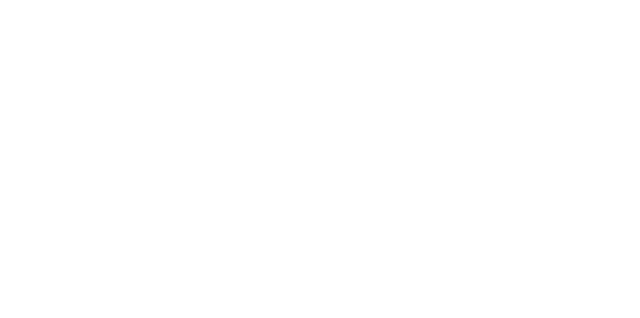
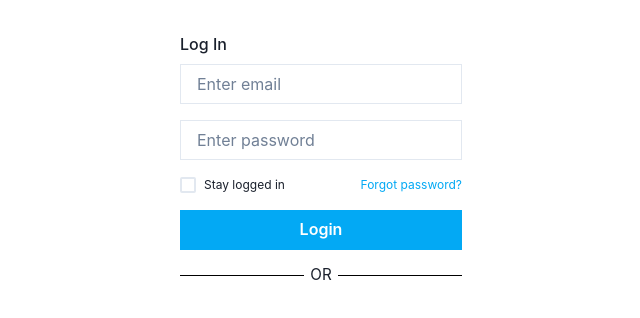
Before and after one commit to pallu2108/clammy-jeans-4153, a React (Vite) app in the folder admin/: page /login in a window 1280 px wide. Before the commit this address had no page. Shown: the top 318 px of the page, without its empty margins (319-959 px from the left). Built offline with nearby package versions, Linux system fonts and the light colour scheme.

Commit message:
Admin Updated

```diff
--- /dev/null
+++ b/admin/src/Pages/Login.tsx
@@ -0,0 +1,177 @@
+import React, { useState, useEffect, FormEvent, ChangeEvent } from "react";
+import { useNavigate } from "react-router-dom";
+import { useAppDispatch, useAppSelector } from "../features/hooks";
+import { login } from "../features/auth/authSlice";
+import loader from "../assets/loader.gif"
+import {
+  Alert,
+  AlertDescription,
+  AlertTitle,
+  Box,
+  Button,
+  Checkbox,
+  Flex,
+  FormLabel,
+  Image,
+  Input,
+  InputGroup,
+  InputRightAddon,
+  Stack,
+  StackDivider,
+  Text,
+} from "@chakra-ui/react";
+
+type credsProp = {
+  email: string;
+  password: string;
+};
+
+const Login = () => {
+  const isAuth = useAppSelector((store) => store.authSlice.isAuth);
+  const Auth = useAppSelector((store) => store.authSlice);
+  const [loginCreds, setLoginCreds] = useState<credsProp>({
+    email: "",
+    password: "",
+  });
+  const [changeType, setChangeType] = useState<boolean>(false);
+  const navigate = useNavigate();
+
+  const dispatch = useAppDispatch();
+
+  const hanldeChange = (e: ChangeEvent<HTMLInputElement>) => {
+    const { name, value } = e.target;
+    setLoginCreds({
+      ...loginCreds,
+      [name]: value,
+    });
+  };
+
+  const handleSubmit = (e: FormEvent<HTMLFormElement>) => {
+    e.preventDefault();
+    // if(loginCreds.password.length>=8){
+    //   setPasslen(true)
+    dispatch(login(loginCreds));
+    // }else{
+    //   setPasslen(false)
+    // }
+  };
+console.log(isAuth)
+  const prevnavigate = () => {
+    navigate("/");
+  };
+
+  useEffect(() => {
+    if (isAuth) {
+      prevnavigate();
+    }
+  }, [isAuth]);
+
+  return (
+    <Box>
+    <form onSubmit={handleSubmit}>
+      <FormLabel>Log In</FormLabel>
+      <Stack direction="column">
+        <Input
+          variant="outline"
+          name="email"
+          type="email"
+          borderRadius="none"
+          placeholder="Enter email"
+          onChange={hanldeChange}
+          required
+        />
+        <StackDivider />
+        <InputGroup borderRadius={"7px"}>
+          <Input
+            variant="outline"
+            name="password"
+            type={changeType ? "text" : "password"}
+            borderRadius="none"
+            placeholder="Enter password"
+            onChange={hanldeChange}
+            required
+          />
+          {/* <InputRightAddon _hover={{cursor:"pointer"}} children={<AiFillEye />}  onClick={()=>setChangeType(!changeType)}/> */}
+        </InputGroup>
+        <StackDivider />
+        <Flex justifyContent="space-between" fontSize="xs">
+          <Flex>
+            <Checkbox />
+            <Text marginLeft=".5rem">Stay logged in</Text>
+          </Flex>
+          <Box>
+            <Text
+              color="#03a9f4"
+              _hover={{ textDecoration: "underline", cursor: "pointer" }}
+            >
+              Forgot password?
+            </Text>
+          </Box>
+        </Flex>
+        <StackDivider />
+        <Button
+          type="submit"
+          color="white"
+          borderRadius="0"
+          bgColor="#03a9f4"
+          _hover={{ bg: "#0482bb" }}
+        >
+          Login
+        </Button>
+        <StackDivider />
+        <StackDivider />
+
+        <h3
+          style={{
+            width: "100%",
+            textAlign: "center",
+            borderBottom: "1px solid black",
+            lineHeight: "1px",
+          }}
+        >
+          <span
+            style={{
+              background: "#fff",
+              fontSize: ".95rem",
+              padding: "0 .4rem",
+            }}
+          >
+            OR
+          </span>
+        </h3>
+        <StackDivider />
+        <StackDivider />
+        {/* <Button leftIcon={<FcGoogle />} color="gray" borderRadius="none" bgColor="white" border="1px solid gray" _hover={{ bg: '#d4dbdd' }} > Continue with Google</Button> */}
+
+        {Auth.error ? (
+          <Box w="100%">
+            <Alert status="error">
+              {/* <AlertIcon /> */}
+              <AlertTitle>Unauthorized</AlertTitle>
+              <AlertDescription>
+                You are not authorized to the website. Please contact admin
+              </AlertDescription>
+            </Alert>
+          </Box>
+        ) : null}
+
+        {Auth.isAuth ? (
+          <Box w="100%">
+            <Alert status="success">
+              {/* <AlertIcon /> */}
+              <AlertTitle> Success</AlertTitle>
+              <AlertDescription>Logged in Successfully</AlertDescription>
+            </Alert>
+          </Box>
+        ) : null}
+      </Stack>
+    </form>
+    {Auth.loading?
+      <Flex w="100vw" h={"100vh"} mx={"auto"} align={"center"} justify={"center"} bg={"rgba(245,250,254,.5)"} backgroundBlendMode={"hard-light"} position={"absolute"} top={"0"} left={"0"}>
+          <Image src={loader} />
+      </Flex>:null}
+    </Box>
+  );
+};
+
+export default Login;
--- a/admin/src/Routes/MainRoute.tsx
+++ b/admin/src/Routes/MainRoute.tsx
@@ -2,11 +2,13 @@
 import { Routes, Route } from "react-router-dom"
 import Products from "../Pages/Products";
 import Home from "../Pages/Home";
+import Login from "../Pages/Login";
 
 const MainRoute = () => {
   return (
     <Routes>
       <Route path="/" element={<Home />} />
+      <Route path="/login" element={<Login />} />
       <Route path="/products" element={<Products />} />
     </Routes>
   );
--- a/admin/src/components/ProductsComponent.tsx
+++ b/admin/src/components/ProductsComponent.tsx
@@ -1,8 +1,9 @@
 import React, { ChangeEvent, useEffect, useState } from "react";
 import { getProducts } from "../features/products/productSlice";
 import { useAppDispatch, useAppSelector } from "../features/hooks";
-import { Box, Heading } from "@chakra-ui/react";
+import { Box, Flex, Heading, Image } from "@chakra-ui/react";
 import ProjectCard from "./ProjectCard";
+import loader from "../assets/loader.gif"
 
 const ProductsComponent = () => {
   const dispatch = useAppDispatch();
@@ -27,6 +28,10 @@
 
         )}
       </Box>
+      {products.loading?
+      <Flex w="100vw" h={"100vh"} mx={"auto"} align={"center"} justify={"center"} bg={"rgba(245,250,254,.5)"} backgroundBlendMode={"hard-light"} position={"absolute"} top={"0"} left={"0"}>
+          <Image src={loader} />
+      </Flex>:null}
     </Box>
   );
 };
--- a/admin/src/features/auth/authSlice.ts
+++ b/admin/src/features/auth/authSlice.ts
@@ -11,6 +11,7 @@
     async(data:{email:string, password:string}, thunkApi)=>{
         try{
             const response = await axios.post<authResType>(`${DBLINK}/user/login`, data);
+            console.log(response.data)
             return response.data
         }
         catch(err:any){
@@ -22,8 +23,8 @@
 const initialState: authStateSliceType = {
     loading: false,
     error: false,
-    token: localStorage.getItem("token") || "",
-    isAuth: localStorage.getItem("token")?true:false
+    token: localStorage.getItem("tokentruebuy") || "",
+    isAuth: localStorage.getItem("tokentruebuy")?true:false
 }
 
 const authSlice = createSlice({
@@ -34,7 +35,7 @@
             console.log("logout")
             state.isAuth = false
             state.token=""
-            localStorage.removeItem("token")
+            localStorage.removeItem("tokentruebuy")
         }
     },
     extraReducers(builder){
@@ -48,7 +49,7 @@
             state.isAuth = true,
             state.error = false,
             state.token = action.payload.token,
-            localStorage.setItem("token", action.payload.token)
+            localStorage.setItem("tokentruebuy", action.payload.token)
         })
         .addCase(login.rejected, (state, action:PayloadAction<any>)=>{
             state.loading = false,
```
Also changed, not shown: admin/src/assets/loader.gif (added).
